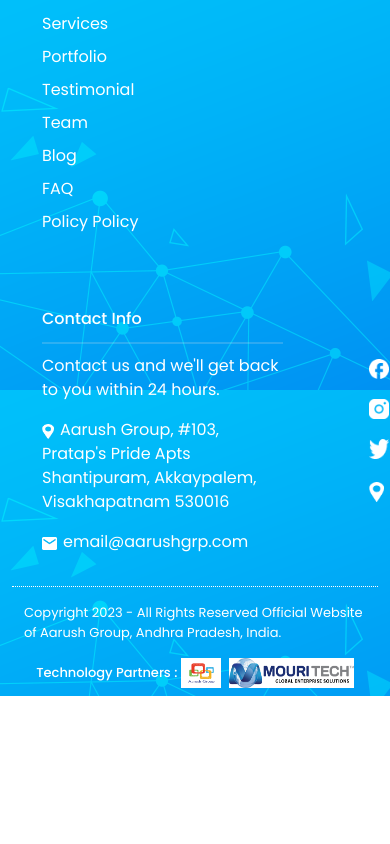
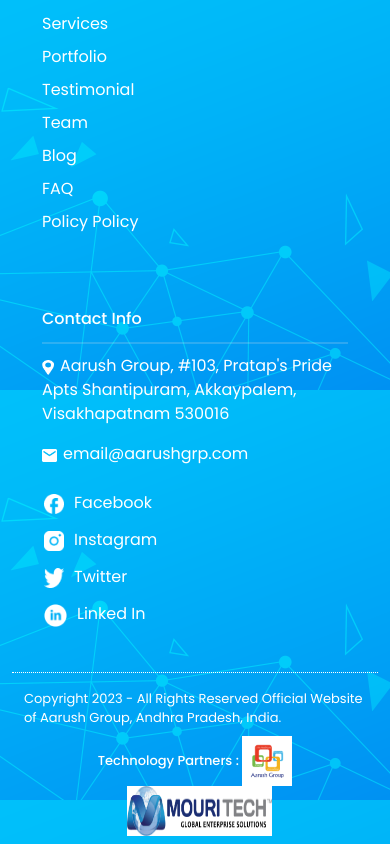
Before and after one commit to AarushGroup/anusandhan, an Angular app: page /home in a window 390 px wide. Shown: the part 1969-2813 px from the top of the page. Before the commit the page ends 2665 px from the top, so only its background shows below. Built offline with nearby package versions, Linux system fonts and the light colour scheme.

Commit message:
Fixed social media

```diff
--- a/src/app/layout/layout.component.css
+++ b/src/app/layout/layout.component.css
@@ -350,8 +350,21 @@
   margin-top: 25px;
 }
 
+.social-links .link {
+  color: #fff;
+  text-decoration: none;
+}
+
+.social-links .link:hover {
+  color: #fff;
+  text-decoration: underline;
+  transition: 0.2s;
+}
+
 .social-links a {
   margin-right: 20px;
+  margin-bottom: 13px;
+  display: block;
 }
 
 .copyright .copyright-text {
@@ -371,9 +384,6 @@
   margin-top: 1rem;
 }
 
-.footer-container .social-links {
-  margin-top: 100px;
-}
 
 /* .footer-container .technology-partner h6 {
   font-size: 16px;
--- a/src/app/layout/layout.component.html
+++ b/src/app/layout/layout.component.html
@@ -225,15 +225,12 @@
                 </div>
                 <div class="col-md-4">
                     <div class="row">
-                        <div class="col-10">
+                        <div class="col-12">
                             <ul class="footer-lists">
                                 <li class="footer-head">
                                     <h6>Contact Info</h6>
                                 </li>
                                 <li>
-                                    <p class="mb-3">
-                                        Contact us and we'll get back to you within 24 hours.
-                                    </p>
                                     <p class="mb-3">
                                         <img src="../../assets/images/location.png" />Aarush Group,
                                         #103, Pratap's Pride Apts
@@ -245,36 +242,42 @@
                                     </p>
                                 </li>
                             </ul>
-                        </div>
-                        <div class="col-2">
                             <div class="social-links">
-                                <ul style="list-style: none
-                                ;">
+                                <ul style="list-style: none;">
+                                    <div class="row">
+                                        <div class="col-md-6">
                                             <li>
                                                 <a href="#" class="link">
-                                            <img src="../../assets/images/facebook.png" style="height: 20px; width: 20px; margin-bottom: 20px;
-                                                " />
+                                                    <img src="../../assets/images/facebook.png" style="height: 20px; width: 20px; margin-right: 10px;
+                                                " />Facebook
                                                 </a>
 
                                             </li>
                                             <li>
                                                 <a href="#" class="link">
                                                     <img src="../../assets/images/instagram.png"
-                                                style="height: 20px; width: 20px; margin-bottom: 20px;" /></a>
+                                                        style="height: 20px; width: 20px; margin-right: 10px" />Instagram</a>
                                             </li>
+                                        </div>
+                                        <div class="col-md-6">
                                             <li>
                                                 <a href="#" class="link">
                                                     <img src="../../assets/images/twitter.png"
-                                                style="height: 20px; width: 20px; margin-bottom: 20px;" /></a>
+                                                        style="height: 20px; width: 20px; margin-right: 10px" />Twitter
+                                                </a>
                                             </li>
                                             <li>
                                                 <a href="#" class="link ">
-                                            <img src="../../assets/images/location.png"
-                                                style="height: 20px; width: 15px;" /></a>
+                                                    <img src="../../assets/images/linkedin.png"
+                                                        style="height: 23px; width: 23px; margin-right: 10px" />Linked In
+                                                </a>
                                             </li>
+                                        </div>
+                                    </div>
                                 </ul>
                             </div>
                         </div>
+
                     </div>
                 </div>
             </div>
@@ -295,19 +298,19 @@
             </div> -->
             <div class="copyright">
                 <div class="container text-center">
-                    <div class="row">
-                        <div class="col-md-8">
-                            <p class="text-white copyright-text">Copyright 2023 - All Rights Reserved
+                    <div class="row align-items-center">
+                        <div class="col-md-7">
+                            <p class="text-white copyright-text mb-2">Copyright 2023 - All Rights Reserved
                                 Official Website of Aarush Group, Andhra Pradesh, India.
                             </p>
                         </div>
-                        <div class="col-md-4">
+                        <div class="col-md-5">
                             <h6>Technology Partners :
                                 <img src="../../assets/images/Aarush Group Logo Png.png" style="background: white;
-                                    height: 30px;
-                                    width: 40px;">
+                                    height: 50px;
+                                    width: 50px;">
                                 <img src="../../assets/images/mouritech-logo.png" class="bg-white ms-2"
-                                    style="height: 30px; width: 125px ;">
+                                    style="height: 50px; width: 145px ;">
                             </h6>
                         </div>
                     </div>
```
Also changed, not shown: src/assets/images/linkedin.png (added). Lines whose indentation alone changed are shown as unchanged.
